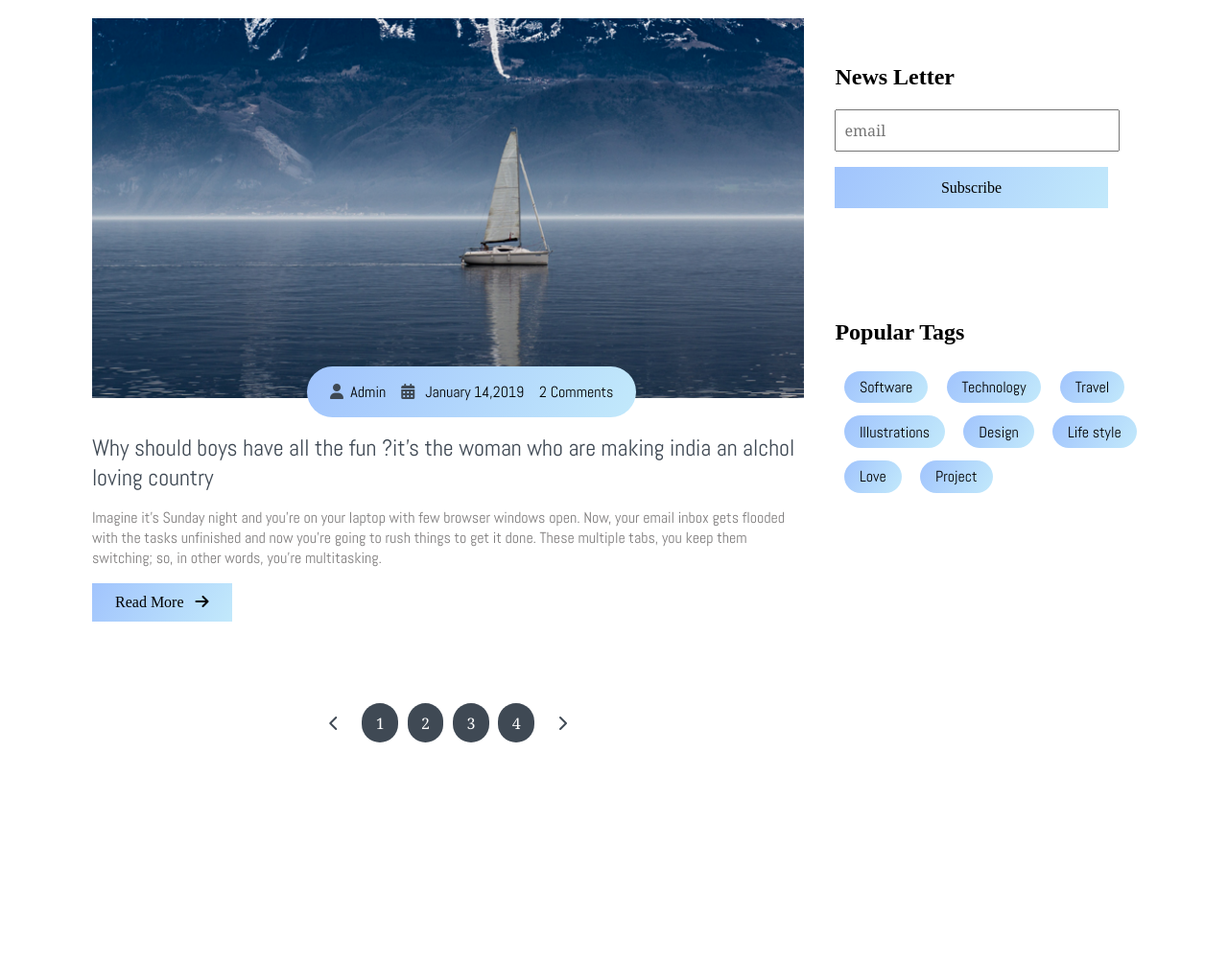
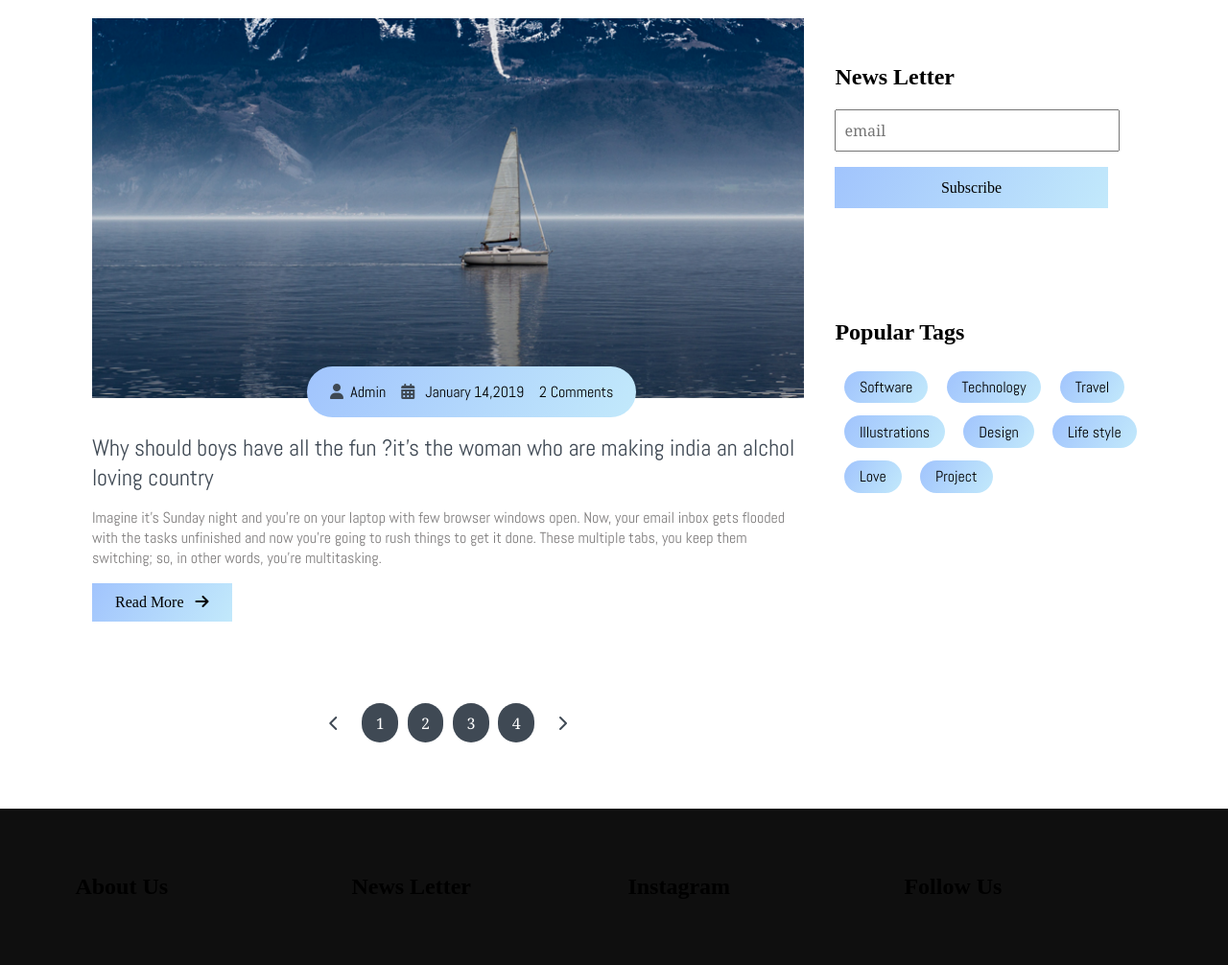
Before and after one commit to gashawgedef/fully-reponsive-web, a plain HTML site: page Bloger/index.html in a window 1280 px wide. Shown: the part 3795-4801 px from the top of the page at 96% size. Before the commit the page ends 4638 px from the top, so only its background shows below. Drawn offline with Linux system fonts and the light colour scheme.

Commit message:
my commits are

```diff
--- a/Bloger/css/styles.css
+++ b/Bloger/css/styles.css
@@ -340,3 +340,24 @@ padding-top: 5rem;
 
     /*------XXXXX-------Site Content----------------XXXXX------------*/
 /*----End of -------Main Content--------------------*/
+
+
+/*   ==========================Footer==============================================*/
+footer.footer{
+    height: 100%;
+    background: var(--bg-color);
+    position: relative;
+
+}
+
+footer.footer .container{
+    display: grid;
+    grid-template-columns: 1fr 1fr 1fr 1fr;
+}
+
+footer.footer .container>div{
+    flex-grow: 1;
+    flex-basis: 0;
+    padding: 3rem .9rem;
+}
+/*   =============XXXX===========Footer================XXXX========================*/
--- a/Bloger/index.html
+++ b/Bloger/index.html
@@ -456,6 +456,25 @@
     </main>
 
     <!------X-------------Main Sections------------------------------------------>
+
+    <!--------Foooter Section Begining------------------------------------------>
+    <footer class="footer">
+      <div class="container">
+        <div class="about-us">
+          <h2>About Us</h2>
+        </div>
+        <div class="newsletter">
+          <h2>News Letter</h2>
+        </div>
+        <div class="instagram">
+          <h2>Instagram</h2>
+        </div>
+        <div class="follow">
+          <h2>Follow Us</h2>
+        </div>
+      </div>
+    </footer>
+    <!---------------XXX-----------------------------------XXX------------------>
     <script src="js/Jquery.3.7.0.min.js"></script>
     <!----- Owl Carousel-->
     <script src="js/owl.carousel.min.js"></script>
```
